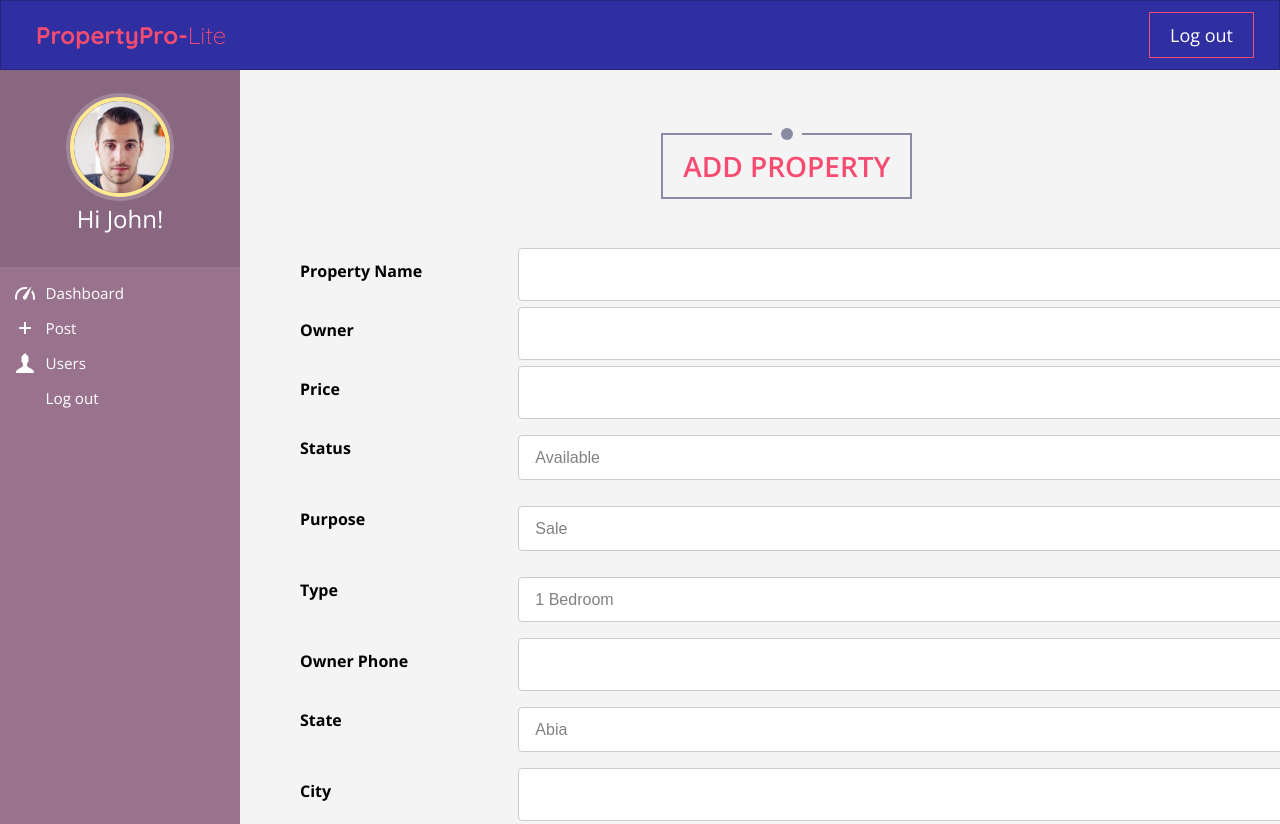
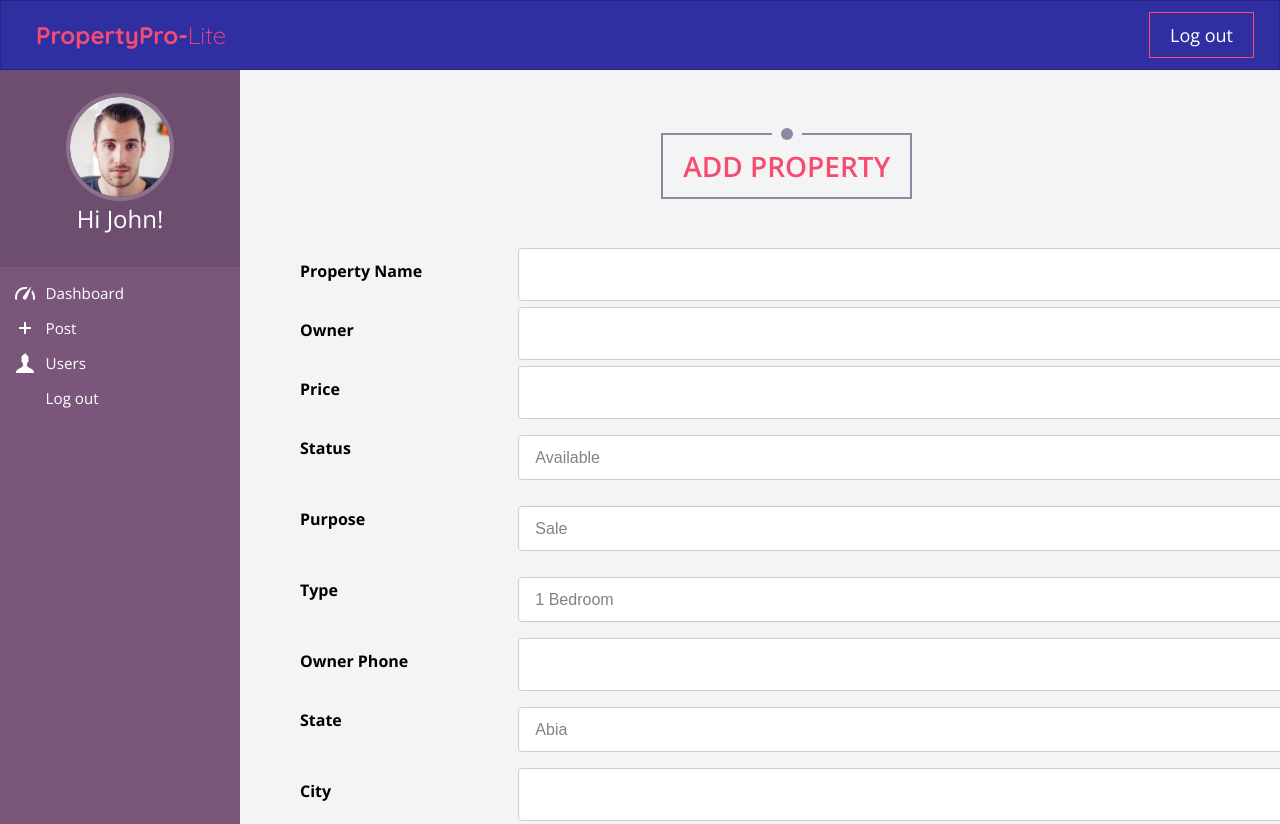
Before and after one commit to emmanuelnwankwo/PropertyPro-lite, a website: page UI/post.html in a window 1280 px wide. Shown: the top 824 px of the page. Drawn offline with nearby package versions, Linux system fonts and the light colour scheme; some packages are replaced by stand-ins of ours.

Commit message:
[feature #166639014]update the dashboard color

```diff
--- a/UI/assets/styles/dashboard.css
+++ b/UI/assets/styles/dashboard.css
@@ -11,7 +11,7 @@ body {
 
 /*  Dashboard Sidebar   */
 .menu {
-  background: #99738E;
+  background: #7A577A;
   height: 100vh;
   width: 240px;
   position: fixed;
@@ -29,7 +29,6 @@ body {
   width: 100px;
   border-radius: 50%;
   overflow: hidden;
-  border: 4px solid #FFEA92;
   box-shadow: 0 0 0 4px rgba(255, 255, 255, 0.2);
 }
 .menu .avatar h2 {
```
